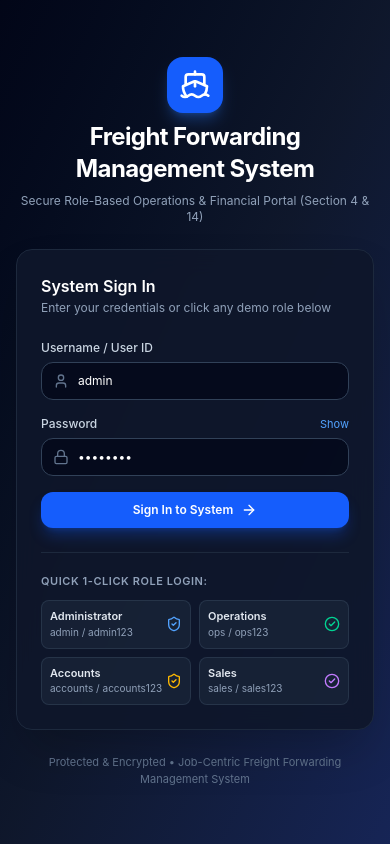
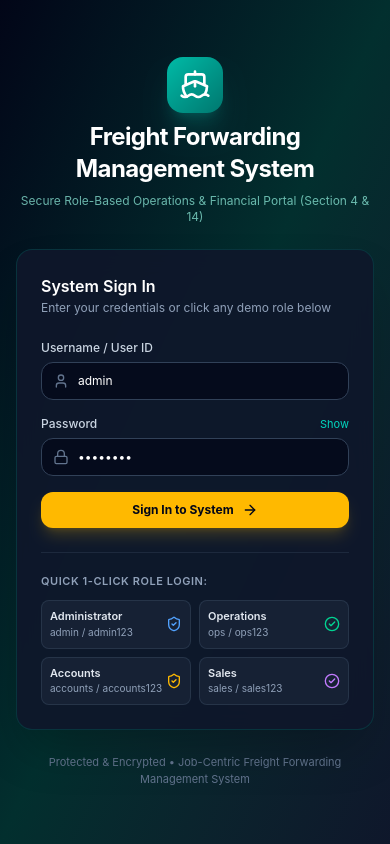
Before and after one commit to Sohailrasheed1/Freight_project, a React (Vite) app in the folder frontend/: page / in a window 390 px wide. Built offline with nearby package versions, Linux system fonts and the light colour scheme; no server answers.

Commit message:
Apply Reyes HasThemes palette: Mint/Teal background, deep Navy/Teal navbar & sidebar, Golden/Amber CTA buttons, and responsive input glowing borders

```diff
--- a/frontend/src/App.tsx
+++ b/frontend/src/App.tsx
@@ -35,7 +35,7 @@ const MainAppContent: React.FC = () => {
   };
 
   return (
-    <div className="min-h-screen bg-slate-50 flex flex-col font-sans w-full max-w-full overflow-x-hidden">
+    <div className="min-h-screen bg-teal-50/30 flex flex-col font-sans w-full max-w-full overflow-x-hidden">
       {/* Top Navbar with Mobile Menu toggle */}
       <Navbar
         onOpenNewJob={() => setIsNewJobModalOpen(true)}
--- a/frontend/src/components/auth/LoginScreen.tsx
+++ b/frontend/src/components/auth/LoginScreen.tsx
@@ -31,24 +31,24 @@ export const LoginScreen: React.FC = () => {
   };
 
   return (
-    <div className="min-h-screen bg-gradient-to-br from-slate-950 via-slate-900 to-blue-950 flex items-center justify-center p-4">
+    <div className="min-h-screen bg-gradient-to-br from-slate-950 via-teal-950 to-slate-900 flex items-center justify-center p-4">
       <div className="max-w-md w-full space-y-6">
 
         {/* Logo and Brand */}
         <div className="text-center space-y-2">
-          <div className="inline-flex w-14 h-14 rounded-2xl bg-blue-600 text-white items-center justify-center shadow-lg shadow-blue-500/30">
+          <div className="inline-flex w-14 h-14 rounded-2xl bg-gradient-to-br from-teal-500 to-teal-700 text-white items-center justify-center shadow-xl shadow-teal-500/20">
             <Ship className="w-8 h-8" />
           </div>
           <h1 className="text-2xl font-bold text-white tracking-tight">
             Freight Forwarding Management System
           </h1>
-          <p className="text-xs text-slate-400">
+          <p className="text-xs text-teal-200/70">
             Secure Role-Based Operations & Financial Portal (Section 4 & 14)
           </p>
         </div>
 
         {/* Card */}
-        <div className="bg-slate-900/90 border border-slate-800 rounded-2xl p-6 sm:p-8 shadow-2xl backdrop-blur-md">
+        <div className="bg-slate-900/90 border border-teal-800/40 rounded-2xl p-6 sm:p-8 shadow-2xl backdrop-blur-md">
 
           <div className="mb-6">
             <h2 className="text-base font-semibold text-white">System Sign In</h2>
@@ -77,7 +77,7 @@ export const LoginScreen: React.FC = () => {
                   value={username}
                   onChange={(e) => setUsername(e.target.value)}
                   placeholder="e.g. admin or ops"
-                  className="w-full pl-9 pr-3 py-2.5 bg-slate-950/70 border border-slate-700 rounded-xl text-white text-xs placeholder:text-slate-600 focus:outline-none focus:ring-2 focus:ring-blue-500 focus:border-transparent transition"
+                  className="w-full pl-9 pr-3 py-2.5 bg-slate-950/70 border border-slate-700 rounded-xl text-white text-xs placeholder:text-slate-600 focus:outline-none focus:ring-2 focus:ring-teal-500 focus:border-transparent transition"
                 />
               </div>
             </div>
@@ -91,7 +91,7 @@ export const LoginScreen: React.FC = () => {
                 <button
                   type="button"
                   onClick={() => setShowPassword(!showPassword)}
-                  className="text-[11px] text-blue-400 hover:underline"
+                  className="text-[11px] text-teal-400 hover:underline"
                 >
                   {showPassword ? 'Hide' : 'Show'}
                 </button>
@@ -104,7 +104,7 @@ export const LoginScreen: React.FC = () => {
                   value={password}
                   onChange={(e) => setPassword(e.target.value)}
                   placeholder="Enter password"
-                  className="w-full pl-9 pr-3 py-2.5 bg-slate-950/70 border border-slate-700 rounded-xl text-white text-xs placeholder:text-slate-600 focus:outline-none focus:ring-2 focus:ring-blue-500 focus:border-transparent transition"
+                  className="w-full pl-9 pr-3 py-2.5 bg-slate-950/70 border border-slate-700 rounded-xl text-white text-xs placeholder:text-slate-600 focus:outline-none focus:ring-2 focus:ring-teal-500 focus:border-transparent transition"
                 />
               </div>
             </div>
@@ -112,7 +112,7 @@ export const LoginScreen: React.FC = () => {
             {/* Submit Button */}
             <button
               type="submit"
-              className="w-full py-2.5 bg-blue-600 hover:bg-blue-500 text-white rounded-xl text-xs font-semibold flex items-center justify-center gap-2 shadow-lg shadow-blue-600/30 transition cursor-pointer"
+              className="w-full py-2.5 bg-amber-400 hover:bg-amber-300 text-slate-950 rounded-xl text-xs font-bold flex items-center justify-center gap-2 shadow-lg shadow-amber-400/20 transition cursor-pointer"
             >
               <span>Sign In to System</span>
               <ArrowRight className="w-4 h-4" />
--- a/frontend/src/components/jobs/JobRegister.tsx
+++ b/frontend/src/components/jobs/JobRegister.tsx
@@ -148,7 +148,7 @@ export const JobRegister: React.FC<JobRegisterProps> = ({ onSelectJob, onOpenNew
           {(currentRole === 'Administrator' || currentRole === 'Operations' || currentRole === 'Sales') && (
             <button
               onClick={onOpenNewJob}
-              className="flex items-center gap-1.5 px-3 py-1.5 sm:px-3.5 sm:py-2 bg-blue-600 hover:bg-blue-700 text-white rounded-lg text-xs font-semibold shadow-sm transition"
+              className="flex items-center gap-1.5 px-3 py-1.5 sm:px-3.5 sm:py-2 bg-amber-400 hover:bg-amber-300 text-slate-950 rounded-lg text-xs font-bold shadow-md shadow-amber-400/20 transition cursor-pointer"
             >
               <Plus className="w-3.5 h-3.5 sm:w-4 sm:h-4" />
               <span>Add Job</span>
--- a/frontend/src/components/layout/Sidebar.tsx
+++ b/frontend/src/components/layout/Sidebar.tsx
@@ -107,8 +107,8 @@ export const Sidebar: React.FC<SidebarProps> = ({
                 onClick={() => handleSelect(item.id as ActiveTab)}
                 className={`w-full flex items-center justify-between px-3 py-2.5 rounded-xl text-xs sm:text-sm font-medium transition cursor-pointer ${
                   isActive
-                    ? 'bg-blue-600 text-white shadow-sm'
-                    : 'text-slate-300 hover:bg-slate-800 hover:text-white'
+                    ? 'bg-teal-600 text-white shadow-sm shadow-teal-900/40 font-semibold border border-teal-500/50'
+                    : 'text-slate-300 hover:bg-teal-950/40 hover:text-teal-200'
                 }`}
               >
                 <div className="flex items-center gap-3">
@@ -117,7 +117,7 @@ export const Sidebar: React.FC<SidebarProps> = ({
                 </div>
                 {item.badge !== undefined && (
                   <span className={`text-[11px] px-2 py-0.5 rounded-full font-bold ${
-                    isActive ? 'bg-blue-700 text-white' : 'bg-slate-800 text-slate-300'
+                    isActive ? 'bg-amber-400 text-slate-950' : 'bg-slate-800 text-slate-300'
                   }`}>
                     {item.badge}
                   </span>
--- a/frontend/src/index.css
+++ b/frontend/src/index.css
@@ -9,7 +9,7 @@
   }
 
   body {
-    background-color: #f8fafc;
+    background-color: #f0fdf9;
     color: #0f172a;
     font-family: -apple-system, BlinkMacSystemFont, "Segoe UI", Roboto, Helvetica, Arial, sans-serif;
     -webkit-font-smoothing: antialiased;
@@ -28,41 +28,46 @@
     text-align: left;
     border: none;
     overflow-x: hidden;
+    background-color: #f0fdf9;
   }
 
-  /* Universal Premium Interactive Focus & Hover Highlighting */
+  /* Universal Input, Select, Textarea Highlighting */
   input:not([type="checkbox"]):not([type="radio"]),
   select,
   textarea {
     transition: all 0.2s cubic-bezier(0.4, 0, 0.2, 1);
+    background-color: #ffffff;
+    border: 1.5px solid #cbd5e1;
   }
 
+  /* Cursor le ker jane par (Hover) Highlighting */
   input:not([type="checkbox"]):not([type="radio"]):hover,
   select:hover,
   textarea:hover {
-    border-color: #38bdf8 !important;
-    background-color: #f8fafc;
-    box-shadow: 0 0 0 3px rgba(56, 189, 248, 0.12);
+    border-color: #0d9488 !important; /* Vibrant Teal */
+    background-color: #f0fdfa !important; /* Soft Teal tint */
+    box-shadow: 0 0 0 3.5px rgba(13, 148, 136, 0.16) !important;
   }
 
+  /* Jab click karein ya data type karein (Focus) Box Glowing */
   input:not([type="checkbox"]):not([type="radio"]):focus,
   select:focus,
   textarea:focus {
-    border-color: #0284c7 !important;
+    border-color: #0f766e !important; /* Deep Teal */
     background-color: #ffffff !important;
-    box-shadow: 0 0 0 4px rgba(2, 132, 199, 0.22), 0 1px 2px 0 rgba(0, 0, 0, 0.05) !important;
+    box-shadow: 0 0 0 4.5px rgba(13, 148, 136, 0.28), 0 2px 4px 0 rgba(0, 0, 0, 0.06) !important;
     outline: none !important;
   }
 
   /* Interactive Cards & Boxes Hover Polish */
   .interactive-card {
-    transition: transform 0.2s cubic-bezier(0.4, 0, 0.2, 1), box-shadow 0.2s cubic-bezier(0.4, 0, 0.2, 1), border-color 0.2s ease;
+    transition: transform 0.22s cubic-bezier(0.4, 0, 0.2, 1), box-shadow 0.22s cubic-bezier(0.4, 0, 0.2, 1), border-color 0.2s ease, background-color 0.2s ease;
   }
 
   .interactive-card:hover {
-    transform: translateY(-2px);
-    box-shadow: 0 10px 25px -5px rgba(2, 132, 199, 0.1), 0 8px 10px -6px rgba(2, 132, 199, 0.06);
-    border-color: #bae6fd !important;
+    transform: translateY(-2.5px);
+    box-shadow: 0 12px 28px -5px rgba(15, 118, 110, 0.14), 0 8px 12px -6px rgba(15, 118, 110, 0.08);
+    border-color: #5eead4 !important; /* Teal 300 */
   }
 }
 
@@ -72,17 +77,12 @@
   height: 6px;
 }
 ::-webkit-scrollbar-track {
-  background: #f1f5f9;
+  background: #f0fdf9;
 }
 ::-webkit-scrollbar-thumb {
-  background: #cbd5e1;
+  background: #99f6e4;
   border-radius: 4px;
 }
 ::-webkit-scrollbar-thumb:hover {
-  background: #38bdf8;
+  background: #0d9488;
 }
-
-/* Glowing Accent Highlights */
-.glow-accent {
-  box-shadow: 0 0 15px rgba(14, 165, 233, 0.35);
-}
```
Also changed, not shown: frontend/src/components/dashboard/Dashboard.tsx (+8 -5 lines), frontend/src/components/layout/Navbar.tsx (+5 -5 lines).
